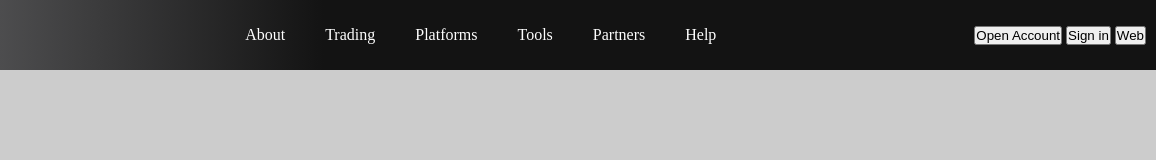
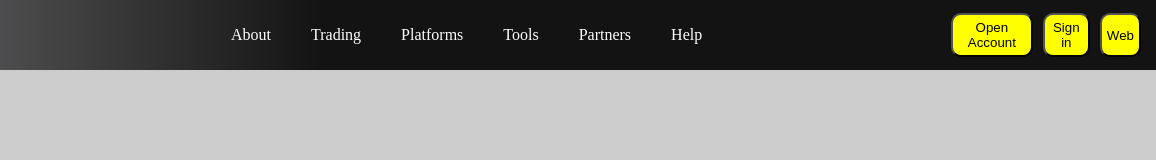
Before and after one commit to DevKhaleel/FIRSTPROJECT, a plain HTML site: page index.html in a window 1280 px wide. Shown: the full height of the page, 124-1280 px from the left. Drawn offline with Linux system fonts and the light colour scheme.

Commit message:
Building

```diff
--- a/css/style.css
+++ b/css/style.css
@@ -57,3 +57,26 @@ nav{
     padding: 10px;
     list-style-type: none;
 }
+
+.right-buttons{
+    /*border: 2px solid red;*/
+    width: 200px;
+    display: flex;
+}
+
+.button-item{
+    padding: 5px;
+    margin: 5px;
+    color: black;
+    background-color: yellow;
+    border-radius: 10px;
+}
+
+.features{
+background-color: black;
+height: 500px;
+}
+
+.feature_list{
+
+}
--- a/index.html
+++ b/index.html
@@ -25,9 +25,9 @@
                     </ul>
             </div>
             <div class="right-buttons">
-                <button>Open Account</button>
-                <button>Sign in</button>
-                <button>Web</button>
+                <button class="button-item">Open Account</button>
+                <button class="button-item">Sign in</button>
+                <button class="button-item">Web</button>
             </div>
         </nav>
         </header>
```
